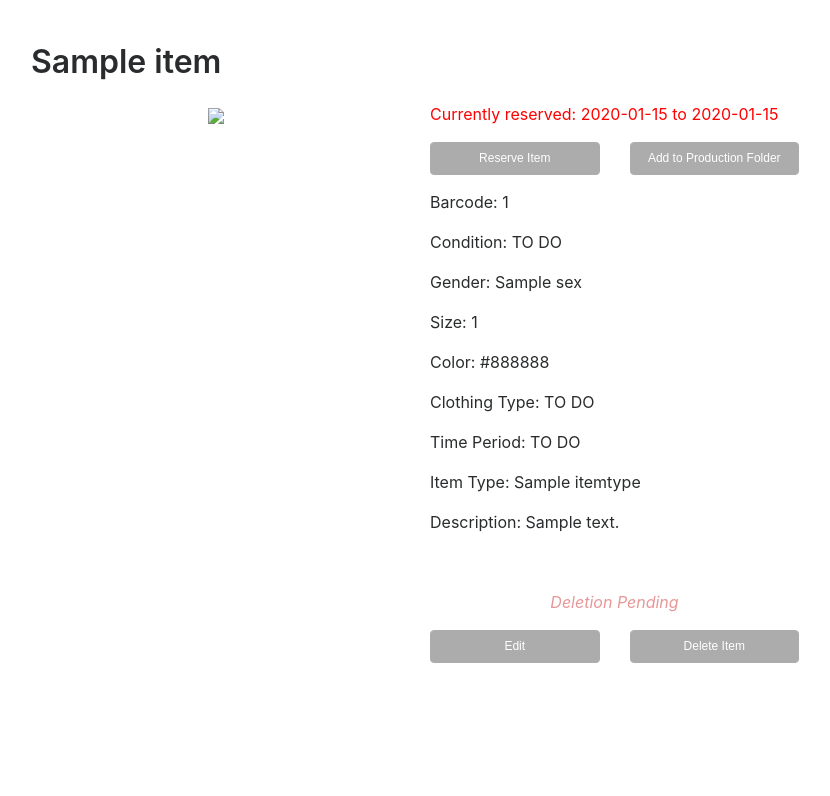
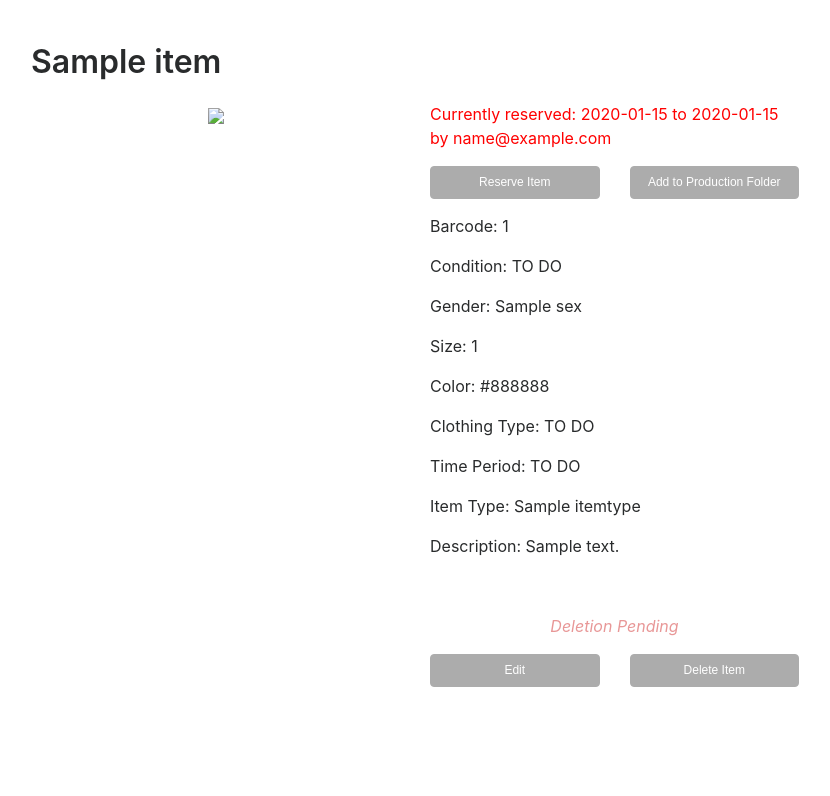
Before and after one commit to MagiShi/CrunchApp, a Flask app: page /item/1 in a window 1280 px wide. Shown: the part 56-852 px from the top of the page, without its empty margins (225-1055 px from the left). Before the commit the page ends 719 px from the top, so only its background shows below. Run offline with Flask 2, Linux system fonts and the light colour scheme; a database or web service that is not in the repository returns one stand-in record (values such as "Sample title"); some libraries are stand-ins or nearby versions.

Commit message:
#135 Current reservation email passed to the front end for item.html

```diff
--- a/app.py
+++ b/app.py
@@ -717,8 +717,8 @@ def getItemInfo(item_id):
 
     start_date = None
     end_date = None
+    email = None
     is_reserved=False
-
 
     try:
         # calls functions.py method
@@ -731,7 +731,7 @@ def getItemInfo(item_id):
         ph_right_data = functions.getImagedata(ph_right)
         ph_left_data = functions.getImagedata(ph_left)
 
-        query = "SELECT startdate, enddate FROM reservation WHERE itemid='{0}' and status='current';".format(item_id)
+        query = "SELECT startdate, enddate, email FROM reservation WHERE itemid='{0}' and status='current';".format(item_id)
         cursor.execute(query)
         # print (query)
         current_reservation = cursor.fetchone()
@@ -740,6 +740,7 @@ def getItemInfo(item_id):
 
             start_date = str(current_reservation[0])
             end_date = str(current_reservation[1])
+            email = current_reservation[2]
             is_reserved = True
 
     except Exception as e:
@@ -751,7 +752,7 @@ def getItemInfo(item_id):
         return redirect(url_for('loggedin', error=error))
 
     ##culture, color, timeperiod and all ph_*_data are arrays
-    return render_template('item.html', itemid=item_id, itemname=item_name, phfront=ph_front_data, phback=ph_back_data, phtop=ph_top_data, phbottom=ph_bottom_data, phright=ph_right_data, phleft=ph_left_data, description=description, delete=pending_delete, sex=sex, condition=condition, timeperiod=timep, culture=culture, color=color, size=size, itemtype=item_type, itype=i_type, isavailable=is_available, error=error, r_start=start_date, r_end=end_date, iscurrentlyreserved=is_reserved)
+    return render_template('item.html', itemid=item_id, itemname=item_name, phfront=ph_front_data, phback=ph_back_data, phtop=ph_top_data, phbottom=ph_bottom_data, phright=ph_right_data, phleft=ph_left_data, description=description, delete=pending_delete, sex=sex, condition=condition, timeperiod=timep, culture=culture, color=color, size=size, itemtype=item_type, itype=i_type, isavailable=is_available, error=error, r_start=start_date, r_end=end_date, iscurrentlyreserved=is_reserved, email=email)
 
 # renders editItem page
 @app.route('/editItem/<item_id>', methods=["POST", "GET"])
--- a/templates/item.html
+++ b/templates/item.html
@@ -42,7 +42,7 @@
                 <div class="col-md-6">
                     <!-- RESERVATION -->
                         {%if iscurrentlyreserved %}
-                        <p style="color:red;" style="font-size:160%;"> Currently reserved: {{r_start}} to {{r_end}} </p>
+                        <p style="color:red;" style="font-size:160%;"> Currently reserved: {{r_start}} to {{r_end}} by {{email}} </p>
                         {% endif %}
 
                     <div class="reservation-and-folder row">
```
